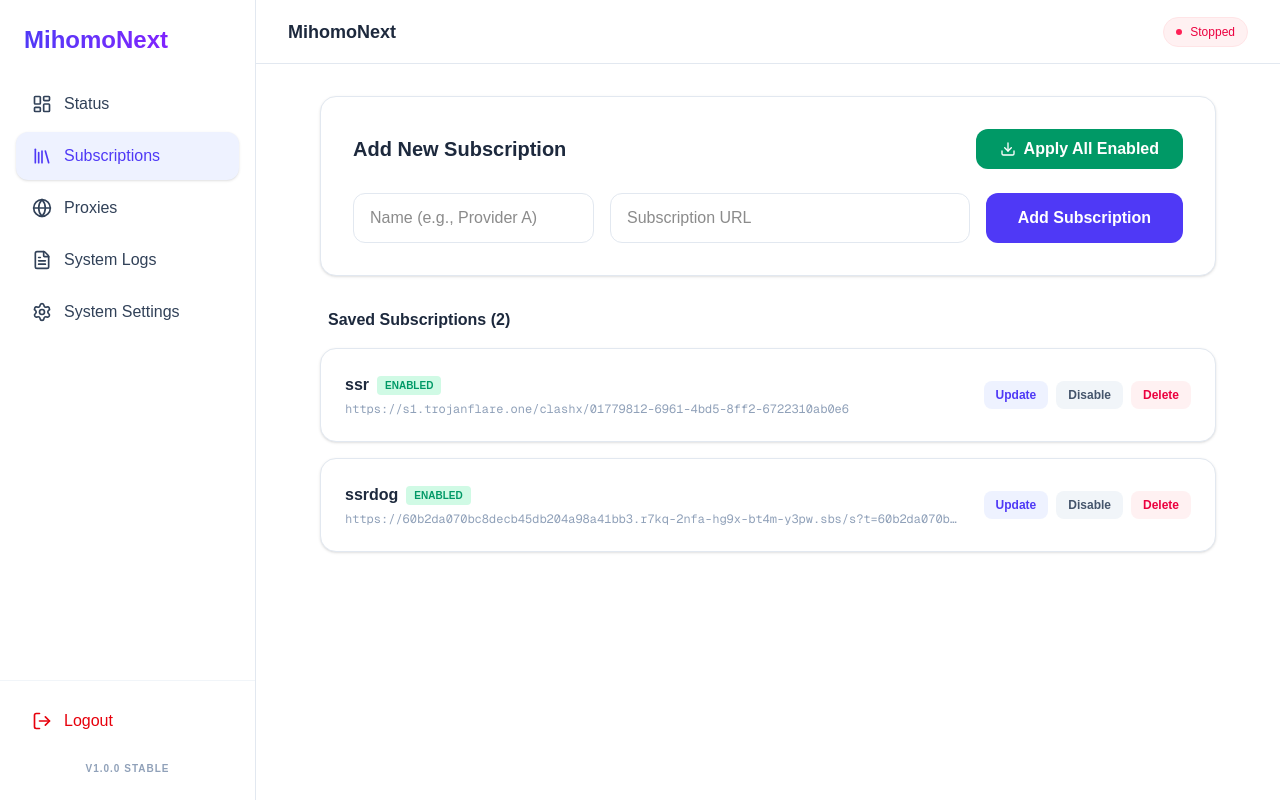
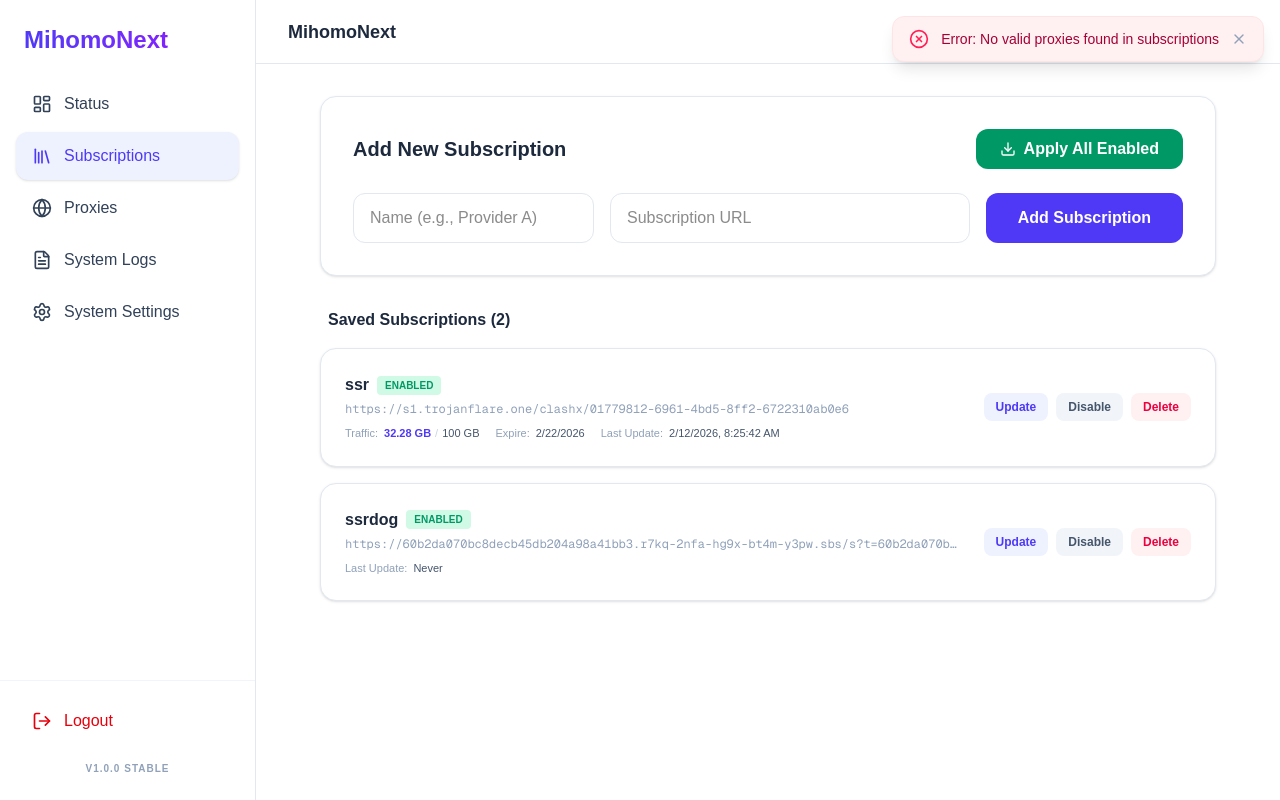
Before and after one commit to ChrisSong1994/MihomoX, a Next.js app: page /en/subscriptions in a window 1280 px wide. Both pictures are taken after a click on the button "Apply All Enabled". Built offline with nearby package versions, Linux system fonts and the light colour scheme; no server answers.

Commit message:
feat: 系统流量

```diff
--- a/app/[locale]/(dashboard)/layout.tsx
+++ b/app/[locale]/(dashboard)/layout.tsx
@@ -1,5 +1,6 @@
 import Sidebar from "@/components/Sidebar";
 import Header from "@/components/Header";
+import { ToastProvider } from "@/components/Toast";
 
 /**
  * 仪表盘布局组件，包含侧边栏和顶部栏
@@ -10,6 +11,7 @@ export default function DashboardLayout({
   children: React.ReactNode;
 }) {
   return (
+    <ToastProvider>
       <div className="flex min-h-screen">
         {/* 侧边栏导航 */}
         <Sidebar />
@@ -22,5 +24,6 @@ export default function DashboardLayout({
           </div>
         </main>
       </div>
+    </ToastProvider>
   );
 }
--- a/app/[locale]/(dashboard)/settings/page.tsx
+++ b/app/[locale]/(dashboard)/settings/page.tsx
@@ -3,13 +3,14 @@
 import { useState, useEffect } from 'react';
 import { useTranslations, useLocale } from 'next-intl';
 import { useRouter } from 'next/navigation';
+import { useToast } from '@/components/Toast';
 
 export default function SettingsPage() {
   const t = useTranslations('Settings');
+  const { showToast } = useToast();
   const [running, setRunning] = useState(false);
   const [config, setConfig] = useState<any>(null);
   const [loading, setLoading] = useState(false);
-  const [message, setMessage] = useState('');
   const [editingPort, setEditingPort] = useState<string | null>(null);
   const [portValue, setPortValue] = useState<string>('');
   const [showConfig, setShowConfig] = useState(false);
@@ -47,12 +48,10 @@ export default function SettingsPage() {
         setConfigContent(data.content);
         setShowConfig(true);
       } else {
-        setMessage(data.error);
-        setTimeout(() => setMessage(''), 3000);
+        showToast(data.error, 'error');
       }
     } catch (e: any) {
-      setMessage(e.message);
-      setTimeout(() => setMessage(''), 3000);
+      showToast(e.message, 'error');
     }
   };
 
@@ -70,11 +69,10 @@ export default function SettingsPage() {
         body: JSON.stringify({ action }),
       });
       const data = await res.json();
-      setMessage(data.message || data.error);
       fetchStatus();
-      setTimeout(() => setMessage(''), 3000);
+      showToast(data.message || data.error, data.success !== false ? 'success' : 'error');
     } catch (e: any) {
-      setMessage(e.message);
+      showToast(e.message, 'error');
     } finally {
       setLoading(false);
     }
@@ -90,11 +88,10 @@ export default function SettingsPage() {
       const data = await res.json();
       if (data.success) {
         setAppSettings(data.settings);
-        setMessage(t('updated'));
-        setTimeout(() => setMessage(''), 2000);
+        showToast(t('updated'), 'success');
       }
     } catch (e: any) {
-      setMessage(e.message);
+      showToast(e.message, 'error');
     }
   };
 
@@ -132,10 +129,9 @@ export default function SettingsPage() {
       });
 
       fetchStatus();
-      setMessage(`${t('updated')} ${key}`);
-      setTimeout(() => setMessage(''), 2000);
+      showToast(`${t('updated')} ${key}`, 'success');
     } catch (e: any) {
-      setMessage(e.message);
+      showToast(e.message, 'error');
     }
   };
 
@@ -224,12 +220,6 @@ export default function SettingsPage() {
             )}
           </div>
         </div>
-
-        {message && (
-          <div className="mb-6 p-4 bg-indigo-50 text-indigo-600 rounded-xl border border-indigo-100 text-sm font-medium animate-in fade-in slide-in-from-top-2">
-            {message}
-          </div>
-        )}
 
         <div className="grid grid-cols-1 md:grid-cols-2 lg:grid-cols-4 gap-6">
           <div className="p-4 bg-slate-50 rounded-xl border border-slate-100">
--- a/app/[locale]/(dashboard)/subscriptions/page.tsx
+++ b/app/[locale]/(dashboard)/subscriptions/page.tsx
@@ -2,9 +2,11 @@
 
 import { useState, useEffect } from 'react';
 import { useTranslations } from 'next-intl';
+import { useToast } from '@/components/Toast';
 
 export default function SubscriptionsPage() {
   const t = useTranslations('Subscriptions');
+  const { showToast } = useToast();
   const [subs, setSubs] = useState<any[]>([]);
   const [newSub, setNewSub] = useState({ name: '', url: '' });
   const [isLoading, setIsLoading] = useState(false);
@@ -72,6 +74,20 @@ export default function SubscriptionsPage() {
     }
   };
 
+  const formatBytes = (bytes: number) => {
+    if (bytes === 0) return '0 B';
+    const k = 1024;
+    const sizes = ['B', 'KB', 'MB', 'GB', 'TB'];
+    const i = Math.floor(Math.log(bytes) / Math.log(k));
+    return parseFloat((bytes / Math.pow(k, i)).toFixed(2)) + ' ' + sizes[i];
+  };
+
+  const formatDate = (dateStr?: string) => {
+    if (!dateStr) return t('never');
+    const date = new Date(dateStr);
+    return date.toLocaleString();
+  };
+
   const applySub = async (url?: string) => {
     setIsLoading(true);
     try {
@@ -84,12 +100,12 @@ export default function SubscriptionsPage() {
       if (data.success) {
         if (!url) {
           const enabledCount = subs.filter(s => s.enabled).length;
-          alert(t('mergeSuccess', { count: enabledCount }));
+          showToast(t('mergeSuccess', { count: enabledCount }), 'success');
         } else {
-          alert(t('update') + ' ' + (data.message || 'Success'));
+          showToast(t('update') + ' ' + (data.message || 'Success'), 'success');
         }
       } else {
-        alert('Error: ' + data.error);
+        showToast('Error: ' + data.error, 'error');
       }
     } catch (e) {
       console.error('Apply subscription error:', e);
@@ -167,7 +183,31 @@ export default function SubscriptionsPage() {
                       <span className="px-2 py-0.5 bg-slate-200 text-slate-500 rounded text-[10px] font-bold uppercase">{t('disabled')}</span>
                     )}
                   </div>
-                  <div className="text-slate-400 text-xs truncate font-mono">{sub.url}</div>
+                  <div className="text-slate-400 text-xs truncate font-mono mb-2">{sub.url}</div>
+
+                  {/* 流量和日期信息 */}
+                  <div className="flex flex-wrap gap-x-4 gap-y-1 mt-2">
+                    {sub.trafficTotal > 0 && (
+                      <div className="flex items-center gap-1.5 text-[11px]">
+                        <span className="text-slate-400">{t('traffic')}:</span>
+                        <div className="flex items-center gap-1">
+                          <span className="text-indigo-600 font-bold">{formatBytes(sub.trafficUsed || 0)}</span>
+                          <span className="text-slate-300">/</span>
+                          <span className="text-slate-600">{formatBytes(sub.trafficTotal)}</span>
+                        </div>
+                      </div>
+                    )}
+                    {sub.expireDate && (
+                      <div className="flex items-center gap-1.5 text-[11px]">
+                        <span className="text-slate-400">{t('expire')}:</span>
+                        <span className="text-slate-600">{new Date(sub.expireDate).toLocaleDateString()}</span>
+                      </div>
+                    )}
+                    <div className="flex items-center gap-1.5 text-[11px]">
+                      <span className="text-slate-400">{t('lastUpdate')}:</span>
+                      <span className="text-slate-600">{formatDate(sub.lastUpdate)}</span>
+                    </div>
+                  </div>
                 </div>
                 <div className="flex gap-2 ml-6">
                   <button
--- /dev/null
+++ b/components/Toast.tsx
@@ -0,0 +1,79 @@
+'use client';
+
+import React, { createContext, useContext, useState, useCallback, ReactNode } from 'react';
+import { CheckCircle2, AlertCircle, Info, XCircle, X } from 'lucide-react';
+
+type ToastType = 'success' | 'error' | 'info' | 'warning';
+
+interface Toast {
+  id: string;
+  message: string;
+  type: ToastType;
+}
+
+interface ToastContextType {
+  showToast: (message: string, type?: ToastType) => void;
+}
+
+const ToastContext = createContext<ToastContextType | undefined>(undefined);
+
+export const useToast = () => {
+  const context = useContext(ToastContext);
+  if (!context) {
+    throw new Error('useToast must be used within a ToastProvider');
+  }
+  return context;
+};
+
+export const ToastProvider = ({ children }: { children: ReactNode }) => {
+  const [toasts, setToasts] = useState<Toast[]>([]);
+
+  const removeToast = useCallback((id: string) => {
+    setToasts((prev) => prev.filter((toast) => toast.id !== id));
+  }, []);
+
+  const showToast = useCallback((message: string, type: ToastType = 'info') => {
+    const id = Math.random().toString(36).substring(2, 9);
+    setToasts((prev) => [...prev, { id, message, type }]);
+
+    // 3秒后自动移除
+    setTimeout(() => {
+      removeToast(id);
+    }, 3000);
+  }, [removeToast]);
+
+  return (
+    <ToastContext.Provider value={{ showToast }}>
+      {children}
+      <div className="fixed top-4 right-4 z-[100] flex flex-col gap-2 pointer-events-none">
+        {toasts.map((toast) => (
+          <div
+            key={toast.id}
+            className={`
+              pointer-events-auto flex items-center gap-3 px-4 py-3 rounded-xl shadow-lg border min-w-[300px] max-w-md
+              animate-in slide-in-from-right-full duration-300
+              ${toast.type === 'success' ? 'bg-emerald-50 border-emerald-100 text-emerald-800' : ''}
+              ${toast.type === 'error' ? 'bg-rose-50 border-rose-100 text-rose-800' : ''}
+              ${toast.type === 'warning' ? 'bg-amber-50 border-amber-100 text-amber-800' : ''}
+              ${toast.type === 'info' ? 'bg-blue-50 border-blue-100 text-blue-800' : ''}
+            `}
+          >
+            {toast.type === 'success' && <CheckCircle2 className="w-5 h-5 text-emerald-500" />}
+            {toast.type === 'error' && <XCircle className="w-5 h-5 text-rose-500" />}
+            {toast.type === 'warning' && <AlertCircle className="w-5 h-5 text-amber-500" />}
+            {toast.type === 'info' && <Info className="w-5 h-5 text-blue-500" />}
+
+            <span className="flex-1 text-sm font-medium">{toast.message}</span>
+
+            <button
+              onClick={() => removeToast(toast.id)}
+              className="text-slate-400 hover:text-slate-600 transition-colors"
+            >
+              <X className="w-4 h-4" />
+            </button>
+          </div>
+        ))}
+      </div>
+    </ToastContext.Provider>
+  );
+};
--- a/config/subscriptions.json
+++ b/config/subscriptions.json
@@ -4,7 +4,11 @@
     "url": "https://s1.trojanflare.one/clashx/01779812-6961-4bd5-8ff2-6722310ab0e6",
     "enabled": true,
     "id": "h0uiu9r",
-    "status": "idle"
+    "status": "idle",
+    "trafficUsed": 34659530674,
+    "trafficTotal": 107374182400,
+    "expireDate": "2026-02-22T16:00:00.000Z",
+    "lastUpdate": "2026-02-12T08:25:42.078Z"
   },
   {
     "name": "ssrdog",
--- a/lib/store.ts
+++ b/lib/store.ts
@@ -10,6 +10,9 @@ export interface Subscription {
   enabled: boolean;
   lastUpdate?: string;
   nodeCount?: number;
+  trafficUsed?: number;
+  trafficTotal?: number;
+  expireDate?: string;
   status: 'active' | 'expired' | 'error' | 'idle';
 }
 
--- a/messages/en.json
+++ b/messages/en.json
@@ -82,7 +82,12 @@
     "disable": "Disable",
     "applyEnabled": "Apply All Enabled",
     "applying": "Applying...",
-    "mergeSuccess": "Successfully merged and applied {count} subscriptions"
+    "mergeSuccess": "Successfully merged and applied {count} subscriptions",
+    "traffic": "Traffic",
+    "total": "Total",
+    "expire": "Expire",
+    "lastUpdate": "Last Update",
+    "never": "Never"
   },
   "Logs": {
     "title": "Logs",
--- a/messages/zh.json
+++ b/messages/zh.json
@@ -82,7 +82,12 @@
     "disable": "禁用",
     "applyEnabled": "应用所有启用的订阅",
     "applying": "应用中...",
-    "mergeSuccess": "成功合并并应用了 {count} 个订阅"
+    "mergeSuccess": "成功合并并应用了 {count} 个订阅",
+    "traffic": "流量",
+    "total": "总量",
+    "expire": "到期",
+    "lastUpdate": "更新日期",
+    "never": "从未更新"
   },
   "Logs": {
     "title": "系统日志",
```
Also changed, not shown: app/api/subscribe/route.ts (+32 -0 lines), config/config.yaml (+4 -8 lines). Lines whose indentation alone changed are shown as unchanged.
